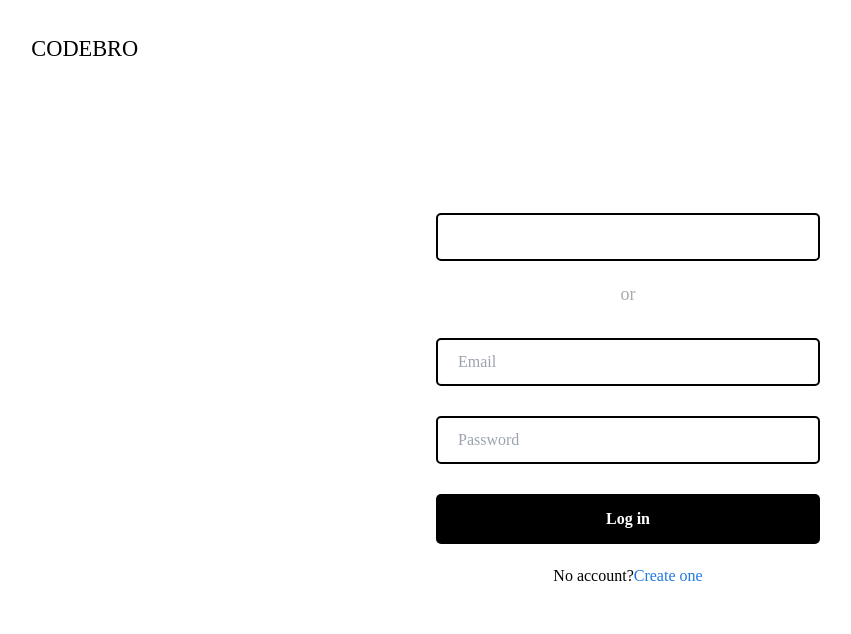
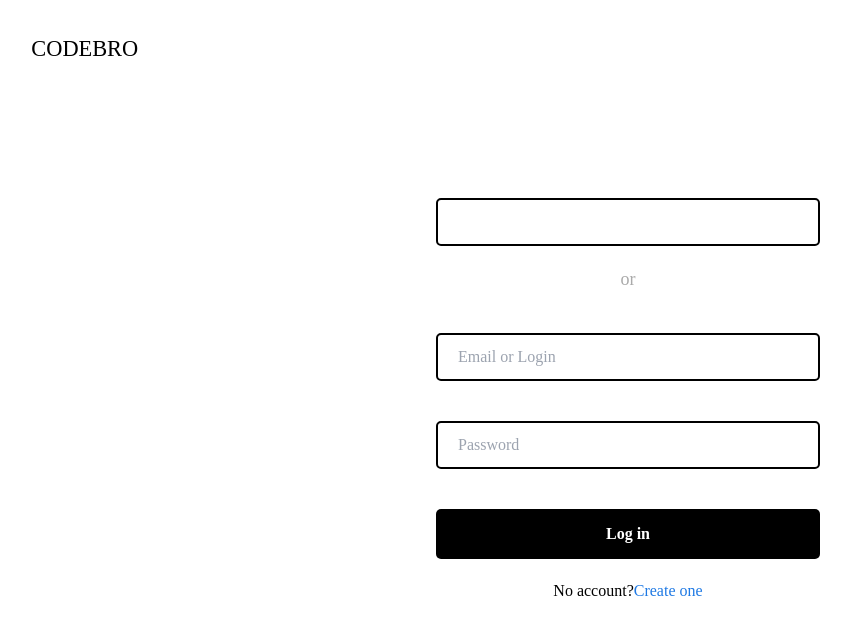
Before and after one commit to cptShell/Frontend, a React (Create React App) app: page / in a window 1280 px wide. Both pictures are taken after a click on the element "Log in". Shown: the top 634 px of the page, without its empty margins (12-863 px from the left). Built offline with nearby package versions, Linux system fonts and the light colour scheme.

Commit message:
add login

```diff
--- a/src/components/Login/Login.js
+++ b/src/components/Login/Login.js
@@ -1,24 +1,91 @@
 import React, {useState} from "react";
+import {useForm} from "react-hook-form";
 
 function Login({changeAuth}) {
-	const [email, setEmail] = useState(""),
-		[password, setPassword] = useState("")
-
+	const {
+		register,
+		formState: {
+			errors,
+		},
+		handleSubmit,
+	} = useForm({
+		mode: "onBlur"
+	})
+	const url = "http://127.0.0.1:8000"
+	const onSubmit = (data, e) => {
+		e.preventDefault()
+		fetch(`${url}/users/login/`, {
+			method: "POST",
+			body: JSON.stringify(data),
+			headers: {
+				"Content-type": "application/json",
+				"Content-length": JSON.stringify(data).length,
+				"Accept": "*/*"
+			}
+		})
+			.then(data => data.json())
+			.then(r => console.log(r))
+		console.log(JSON.stringify(data))
+	}
 	return (
-
-
-		<form className="block__authorization authorization-block">
+		<form className="block__authorization authorization-block"
+		      onSubmit={handleSubmit(onSubmit)}
+		      noValidate
+		>
 
 			<input type="text" className="authorization-block__google-input form__input"/>
 
 			<span className="authorization-block__text">or</span>
 
-			<input
-				value={email} onChange={(e) => setEmail(e.target.value)}
-				type="email" className="authorization-block__mail form__input" placeholder="Email"/>
-			<input
-				value={password} onChange={(e) => setPassword(e.target.value)}
-				type="password" className="authorization-block__password form__input" placeholder="Password"/>
+			<div className="relative">
+				<input
+					{...register("name", {
+						required: "Обязательное поле",
+						minLength: {
+							value: 5,
+							message: "Минимальная длина 5 символов"
+						},
+						maxLength: {
+							value: 35,
+							message: "Максимальная длина 35 символов"
+						},
+						pattern: {
+							value: /\w+@\w+\.\w+/,
+							message: "Некорректное поле"
+						},
+
+					})}
+					type="text" className={errors?.name ? "authorization-block__password form__input relative" +
+					" border-red-500" : "authorization-block__password form__input relative"}
+					placeholder="Email or Login"/>
+				{errors.name &&
+					<p className={"absolute bottom-[-24px] left-1 text-md text-red-500 font-medium"}>{errors?.name?.message || "Error!"}</p>}
+			</div>
+			<div className={"relative"}>
+				<input
+					{...register("password", {
+						required: "Обязателное поле",
+						minLength: {
+							value: 4,
+							message: "Минимальная длина 4 символов"
+						},
+						maxLength: {
+							value: 20,
+							message: "Максимальная длина 20 символов"
+						},
+						pattern: {
+							value: /\w/,
+							message: "Некорректное поле"
+						}
+
+					})}
+
+					type="password" className={errors?.password ? "authorization-block__password form__input relative" +
+					" border-red-500" : "authorization-block__password form__input relative"} placeholder="Password"/>
+
+				{errors.password &&
+					<p className={"absolute bottom-[-24px] left-1 text-md text-red-500 font-medium"}>{errors?.password?.message || "Error!"}</p>}
+			</div>
 			<button className="authorization-block__create-account">Log in</button>
 
 			<p className="authorization-block__log-in">No account?
--- a/src/components/Registration/Registration.js
+++ b/src/components/Registration/Registration.js
@@ -12,11 +12,10 @@ function Registration({changeAuth}) {
 	} = useForm({
 		mode: "onBlur"
 	})
-
+	const url = "http://127.0.0.1:8000"
 	const onSubmit = (data, e) => {
 		e.preventDefault()
-		fetch("http://127.0.0.1:8000/users/user/", {
-			mode: 'no-cors',
+		fetch(`${url}/users/user/`, {
 			method: "POST",
 			body: JSON.stringify(data),
 			headers: {
```
